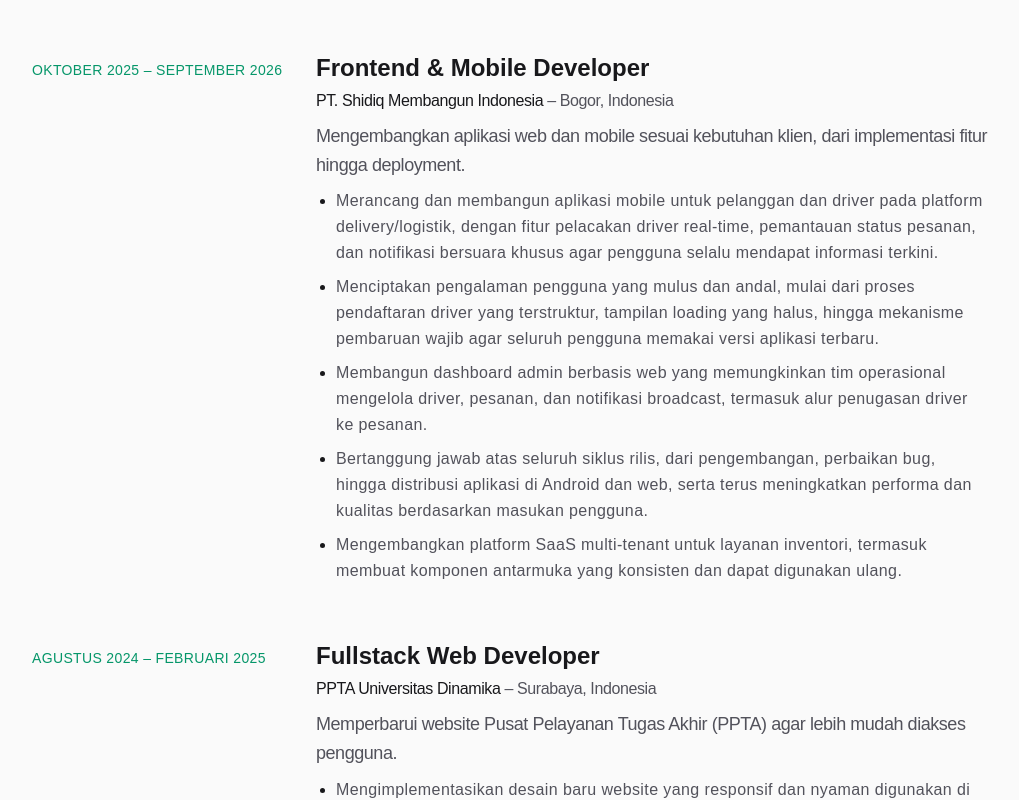
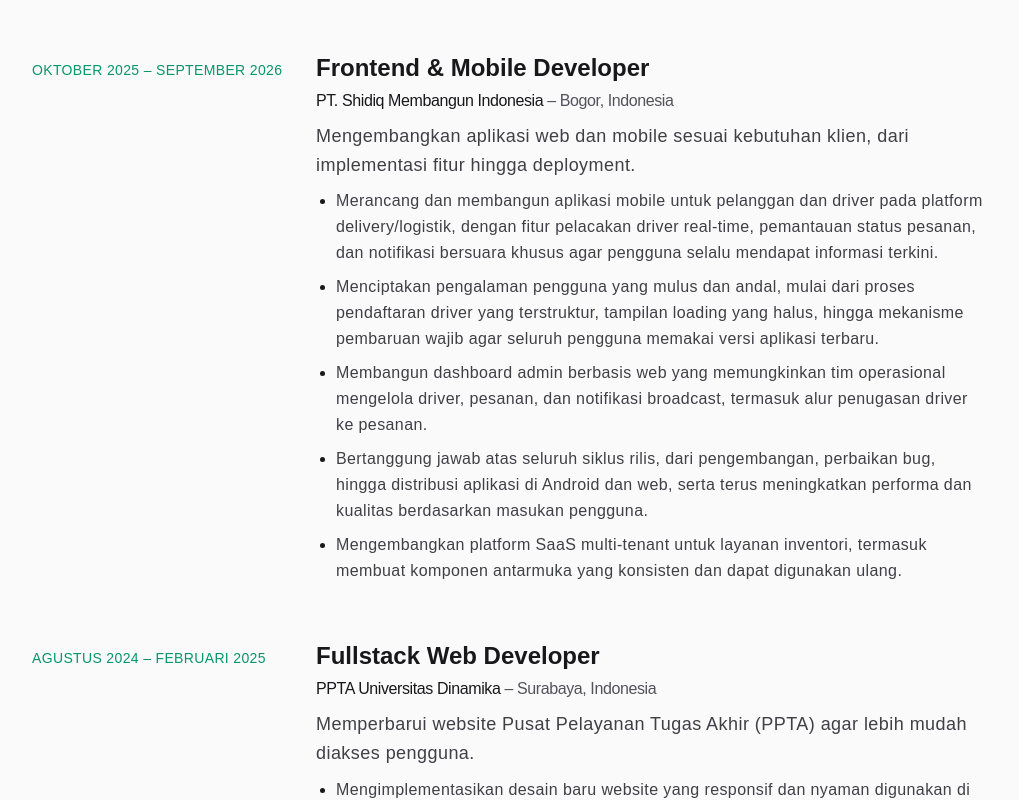
Before and after one commit to aldnazr/portofoliov2, a Next.js app: page / in a window 1280 px wide. Shown: the part 2401-3201 px from the top of the page, without its empty margins (56-1075 px from the left). Built offline with nearby package versions, Linux system fonts and the light colour scheme; a web font is replaced by a local one.

Commit message:
style(ui): update experience section text color to foreground-soft

```diff
--- a/components/sections/experience-section.tsx
+++ b/components/sections/experience-section.tsx
@@ -35,12 +35,12 @@ export default function ExperienceSection() {
                 </div>
               </div>
 
-              <p className="md:text-lg max-w-2xl text-muted leading-relaxed tracking-tight">
+              <p className="text-foreground-soft md:text-lg max-w-2xl leading-relaxed tracking-tight md:tracking-wide">
                 {exp.description}
               </p>
 
               {exp.highlights && exp.highlights.length > 0 && (
-                <ul className="max-w-2xl list-disc space-y-2 pl-5 text-muted leading-relaxed tracking-tight md:tracking-wide marker:text-foreground">
+                <ul className="text-foreground-soft max-w-2xl list-disc space-y-2 pl-5 leading-relaxed tracking-tight md:tracking-wide marker:text-foreground">
                   {exp.highlights.map((item, i) => (
                     <li key={i}>{item}</li>
                   ))}
```
